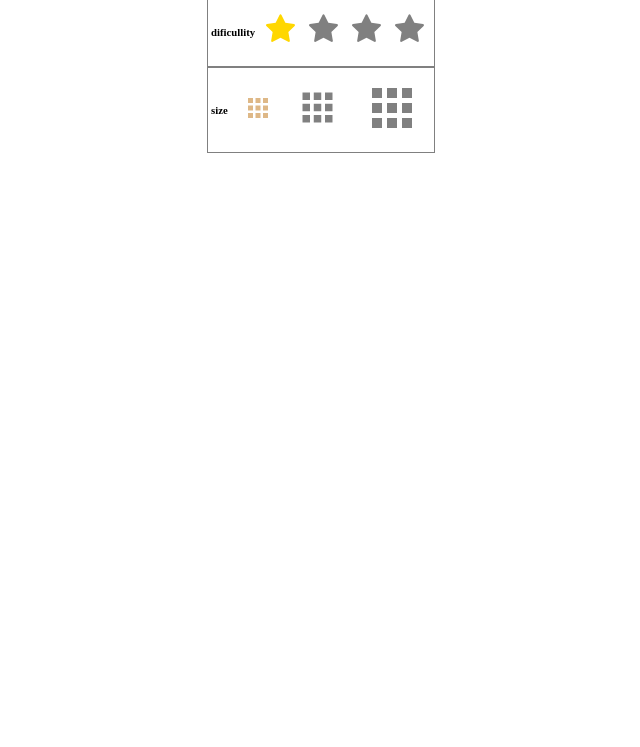
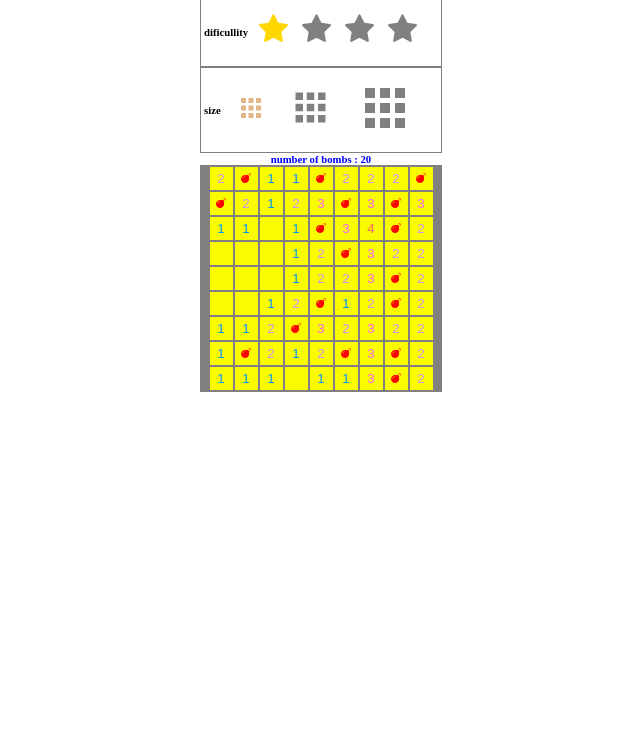
Before and after one commit to sirDanoosh/mine-sweeper-game, a React app: page / in a window 1280 px wide. Shown: the part 53-800 px from the top of the page, without its empty margins (319-959 px from the left). Built offline with nearby package versions, Linux system fonts and the light colour scheme.

Commit message:
board configuration array declered and added. Css for board added.

```diff
--- /dev/null
+++ b/src/component/Board.css
@@ -0,0 +1,85 @@
+.container-board{
+    border: 1px grey solid;
+    display: flex;
+    justify-content: center;
+    align-items: center;
+    padding: 0px;
+    margin: 0;
+    width: 240px;
+    flex-wrap: wrap;
+    flex-direction: row;
+    background-color: grey;
+}
+
+.btn{
+    padding: 0px;
+    margin: 0px;
+    display: flex;
+    justify-content: center;
+    align-items: center;
+}
+
+.bobmIcon{
+    font-size: 10px;
+    color: red;
+}
+
+.btn-size-9{
+    border: 0.5px solid grey;
+    background-color: rgb(250,250,0);
+    width: 25px;
+    height: 25px;
+}
+
+.btn-size-13{
+    border: 0.5px solid grey;
+    background-color: rgb(250,250,0);
+    width: 18px;
+    height: 18px;
+}
+
+.btn-size-17{
+    border: 0.5px solid grey;
+    background-color: rgb(250,250,0);
+    width: 14px;
+    height: 14px;
+}
+
+.btn-1{
+    color: rgb(0,150,250);
+}
+
+.btn-2{
+    color: rgb(200,150,250);
+}
+
+.btn-3{
+    color: rgb(250,100,250);
+}
+
+.btn-4{
+    color: rgb(250,100,100);
+}
+
+.btn-5{
+    color: rgb(250,50,0);
+}
+
+.btn-6{
+    color: rgb(200,0,200);
+}
+
+.btn-7{
+    color: rgb(250,0,0);
+}
+
+.btn-8{
+    color: rgb(0,0,0);
+}
+
+.bombsCount{
+    color: blue;
+    padding: 0px;
+    margin: 0px;
+    text-align: center;
+}
--- a/src/component/Board.js
+++ b/src/component/Board.js
@@ -1,10 +1,118 @@
-import React, { useState, useEffect } from 'react'
+import React from 'react'
+import { FaBomb } from 'react-icons/fa'
+import './Board.css'
 
-function Board({boardSize, dificullity}) {
-    const mines = Math.floor(boardSize*boardSize*0.15)
+function Board({ boardSize, dificullity }) {
+    let minesCount = 20;
+    const diffCoeff = (dificullity === 1 ? 0.25 : dificullity === 2 ? 0.40 : dificullity === 3 ? 0.6 : 0.8)
+    minesCount = (Math.floor(boardSize * boardSize * diffCoeff))
+    const minesLocation = Array(minesCount).fill(0)
+    for (let i = 0; i < minesCount; i++){
+        const newBombLocation = Math.floor(Math.random() * (boardSize * boardSize))
+        if (!(minesLocation.find(element => element === newBombLocation))) {
+            minesLocation[i]=newBombLocation+1
+        } else {
+            i--;
+        }
+    }
+    const boardMap = new Array(boardSize)
+    for (let i = 0; i < boardSize; i++)
+        boardMap[i]=new Array(boardSize).fill(0)
+    for (let i = 0; i < boardSize; i++){
+        for (let j = 0; j < boardSize; j++){
+            if (minesLocation.find(element => element === (i * 9) + j + 1)) {
+                boardMap[i][j] = 10
+                if (i === 0) {
+                    if (j === 0) {
+                        boardMap[i][j + 1]++
+                        boardMap[i + 1][j]++
+                        boardMap[i + 1][j + 1]++
+                    }
+                    else if (j === boardSize - 1) {
+                        boardMap[i][j - 1]++
+                        boardMap[i + 1][j - 1]++
+                        boardMap[i + 1][j]++
+                    }
+                    else {
+                        boardMap[i][j - 1]++
+                        boardMap[i][j + 1]++
+                        boardMap[i + 1][j - 1]++
+                        boardMap[i + 1][j]++
+                        boardMap[i + 1][j + 1]++
+                    }
+                } else if (i === boardSize - 1) {
+                    if (j === 0) {
+                        boardMap[i - 1][j]++
+                        boardMap[i - 1][j + 1]++
+                        boardMap[i][j + 1]++
+                    }
+                    else if (j === boardSize - 1) {
+                        boardMap[i - 1][j - 1]++
+                        boardMap[i - 1][j]++
+                        boardMap[i][j - 1]++
+                    }
+                    else {
+                        boardMap[i - 1][j - 1]++
+                        boardMap[i - 1][j]++
+                        boardMap[i - 1][j + 1]++
+                        boardMap[i][j - 1]++
+                        boardMap[i][j + 1]++
+                    }
+                } else {
+                    if (j === 0) {
+                        boardMap[i - 1][j]++
+                        boardMap[i - 1][j + 1]++
+                        boardMap[i][j + 1]++
+                        boardMap[i + 1][j]++
+                        boardMap[i + 1][j + 1]++
+                    }
+                    else if (j === boardSize - 1) {
+                        boardMap[i - 1][j - 1]++
+                        boardMap[i - 1][j]++
+                        boardMap[i][j - 1]++
+                        boardMap[i + 1][j - 1]++
+                        boardMap[i + 1][j]++
+                    }
+                    else {
+                        boardMap[i - 1][j - 1]++
+                        boardMap[i - 1][j]++
+                        boardMap[i - 1][j + 1]++
+                        boardMap[i][j - 1]++
+                        boardMap[i][j + 1]++
+                        boardMap[i + 1][j - 1]++
+                        boardMap[i + 1][j]++
+                        boardMap[i + 1][j + 1]++
+                    }
+                }
+            }
+        }
+    }
+
+    const Square = ({value}) => {
+        if (value >= 10) {
+            return <button className={`btn btn-bomb btn-size-${boardSize}`} type="button" ><FaBomb className="bobmIcon"/></button>
+        } else if (value === 0) {
+            return <button className={`btn btn-empty btn-size-${boardSize}`} type="button" > </button>
+        } else {
+            return <button className={`btn btn-numbered btn-size-${boardSize} btn-${value}`} type="button" >{value}</button>
+        }
+    }
+
+    const forCreatingTable = Array(boardSize * boardSize)
+    for (let i = 0; i < boardSize; i++){
+        for (let j = 0; j < boardSize; j++){
+            forCreatingTable[i*boardSize + j] = Number(boardMap[i][j])
+        }
+    }
+
     return (
         <div>
-
+        <h6 className="bombsCount">number of bombs : {minesCount}</h6>
+        <div className="container-board">
+            {forCreatingTable.map((value, index) => {
+                return <Square key={index.toString()} value={value}/>
+            })}
+            </div>
         </div>
     )
 }
--- a/src/index.css
+++ b/src/index.css
@@ -21,7 +21,7 @@
     align-items: center;
     padding: 3px;
     margin: 0;
-    width: 220px;
+    width: 234px;
 }
 
 .sizeContainer{
@@ -31,7 +31,7 @@
     align-items: center;
     padding: 3px;
     margin: 0;
-    width: 220px;
+    width: 234px;
 }
 
 .size {
@@ -67,7 +67,7 @@
 h2{
     color: #060b26;
     background-color: #1a83ff;
-    width: 226px;
+    width: 240px;
     height: 40px;
     text-align: center;
     text-anchor: middle;
--- a/src/index.js
+++ b/src/index.js
@@ -18,19 +18,19 @@ function Game() {
             <div className={`diffContainer`}>
                 <h6>dificullity</h6>
                 <label>
-                    <input type="radio" value={1} name="diff" className="radiobtn" onClick={(e)=>changeDiff(e.target.value)}/>
+                    <input type="radio" value={1} name="diff" className="radiobtn" onClick={(e)=>changeDiff(Number(e.target.value))}/>
                     <AiIcon.AiFillStar className={`star star-easy ${diff === 0 ? "diactive" : "active"}`} />
                 </label>
                 <label>
-                    <input type="radio" value={2} name="diff" className="radiobtn" onClick={(e)=>changeDiff(e.target.value)}/>
+                    <input type="radio" value={2} name="diff" className="radiobtn" onClick={(e)=>changeDiff(Number(e.target.value))}/>
                     <AiIcon.AiFillStar className={`star star-medium ${diff > 1 ? "active" : "deactive"}`} />
                 </label>
                 <label>
-                    <input type="radio" value={3} name="diff" className="radiobtn" onClick={(e)=>changeDiff(e.target.value)}/>
+                    <input type="radio" value={3} name="diff" className="radiobtn" onClick={(e)=>changeDiff(Number(e.target.value))}/>
                     <AiIcon.AiFillStar className={`star star-hard ${diff > 2 ? "active" : "deactive"}`} />
                 </label>
                 <label>
-                    <input type="radio" value={4} name="diff" className="radiobtn" onClick={(e)=>changeDiff(e.target.value)}/>
+                    <input type="radio" value={4} name="diff" className="radiobtn" onClick={(e)=>changeDiff(Number(e.target.value))}/>
                     <AiIcon.AiFillStar className={`star star-extreme ${diff > 3 ? "active" : "deactive"}`} />
                 </label>
             </div>
@@ -38,16 +38,16 @@ function Game() {
             <div className={`sizeContainer`}>
                 <h6>size</h6>
                 <label>
-                    <input type="radio" value={9} name="size" className="radiobtn" onClick={(e)=>changeSize(e.target.value)}/>
-                    <CgIcon.CgMenuGridR className={`size size-small ${size == 9 ? "active" : "deactive"}`} />
+                    <input type="radio" value={9} name="size" className="radiobtn" onClick={(e)=>changeSize(Number(e.target.value))}/>
+                    <CgIcon.CgMenuGridR className={`size size-small ${size === 9 ? "active" : "deactive"}`} />
                 </label>
                 <label>
-                    <input type="radio" value={13} name="size" className="radiobtn" onClick={(e)=>changeSize(e.target.value)}/>
-                    <CgIcon.CgMenuGridR className={`size size-medium ${size == 13 ? "active" : "deactive"}`} />
+                    <input type="radio" value={13} name="size" className="radiobtn" onClick={(e)=>changeSize(Number(e.target.value))}/>
+                    <CgIcon.CgMenuGridR className={`size size-medium ${size === 13 ? "active" : "deactive"}`} />
                 </label>
                 <label>
-                    <input type="radio" value={17} name="size" className="radiobtn" onClick={(e)=>changeSize(e.target.value)}/>
-                    <CgIcon.CgMenuGridR className={`size size-large ${size == 17 ? "active" : "deactive"}`} />
+                    <input type="radio" value={17} name="size" className="radiobtn" onClick={(e)=>changeSize(Number(e.target.value))}/>
+                    <CgIcon.CgMenuGridR className={`size size-large ${size === 17 ? "active" : "deactive"}`} />
                 </label>
             </div>
             {/* <button type="submit" className="btn startbtn">Start</button> */}
```
Also changed, not shown: 1 other file.
